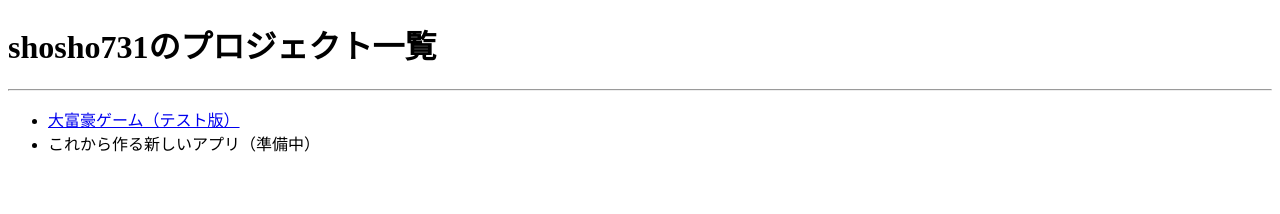
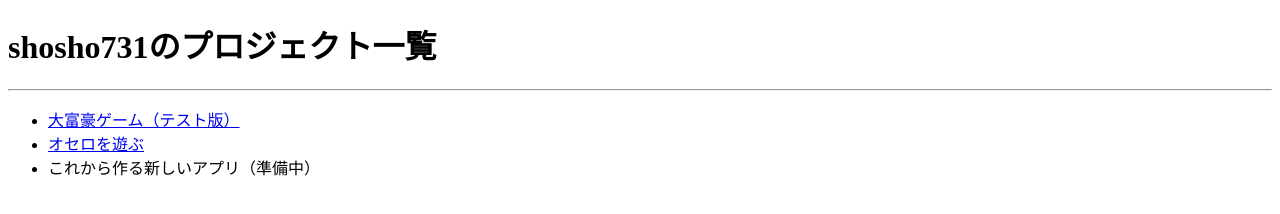
Before and after one commit to shosho731/shosho731.github.io, a website: page index.html in a window 1280 px wide. Drawn offline with Linux system fonts and the light colour scheme.

Commit message:
Update index.html

```diff
--- a/index.html
+++ b/index.html
@@ -9,7 +9,7 @@
     <hr>
     <ul>
         <li><a href="./daifugo/">大富豪ゲーム（テスト版）</a></li>
-
+        <li><a href="/osero/index.html">オセロを遊ぶ</a></li>
         <li>これから作る新しいアプリ（準備中）</li>
     </ul>
 </body>
```
